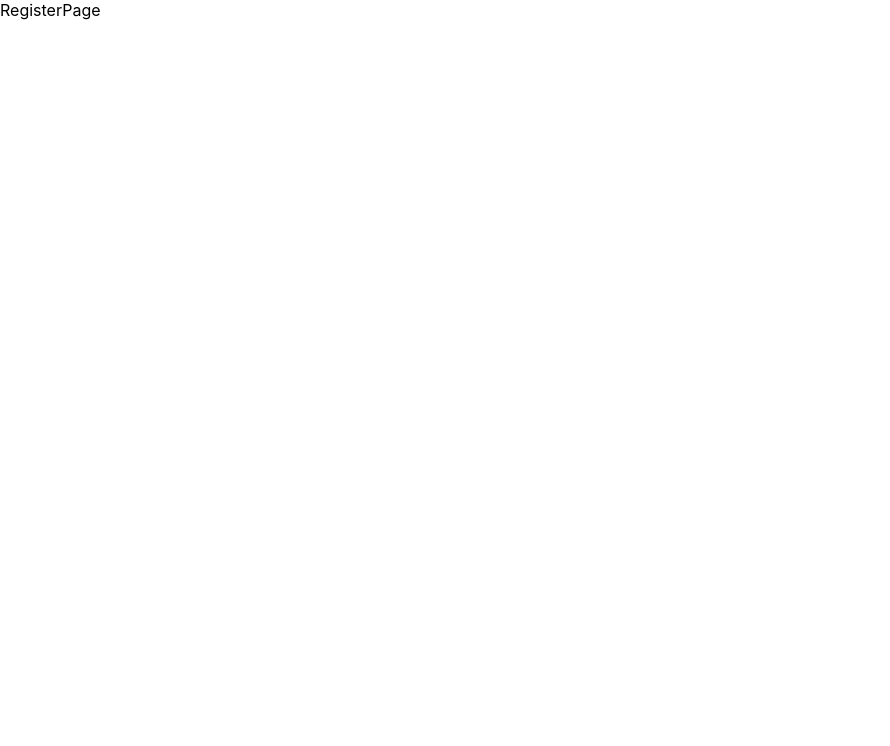
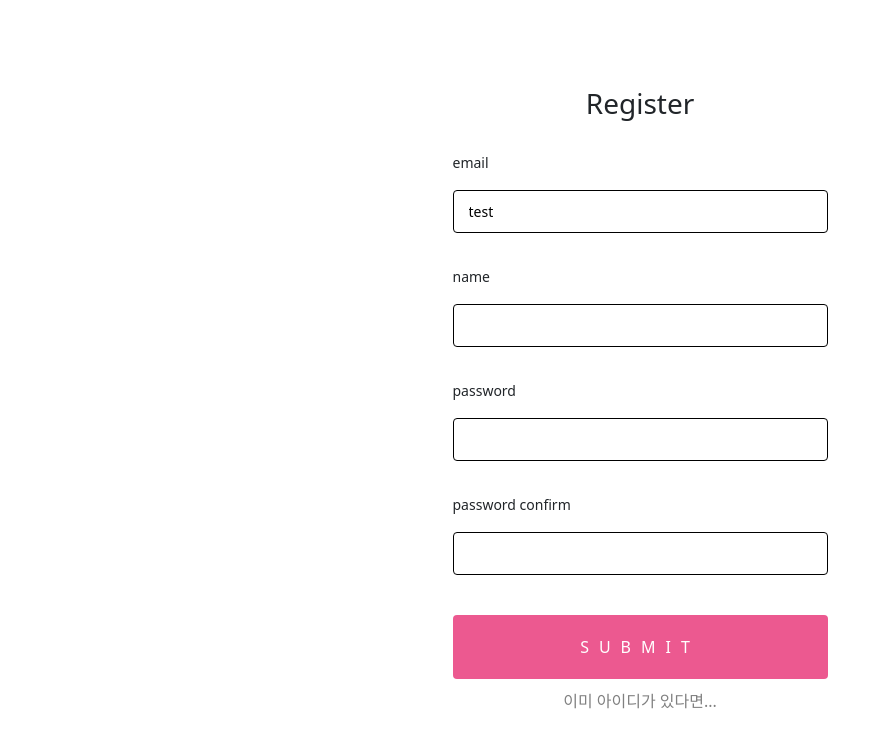
Before and after one commit to fmdliveHJ/CloneCodefirebaseChat, a React (Create React App) app: page /register in a window 1280 px wide. Shown: the top 746 px of the page, without its empty margins (0-890 px from the left). Built offline with nearby package versions, Linux system fonts and the light colour scheme.

Commit message:
form 화면 설정

```diff
--- a/package.json
+++ b/package.json
@@ -6,9 +6,12 @@
     "@testing-library/jest-dom": "^5.14.1",
     "@testing-library/react": "^13.0.0",
     "@testing-library/user-event": "^13.2.1",
+    "bootstrap": "^5.2.3",
     "firebase": "^9.16.0",
     "react": "^18.2.0",
+    "react-bootstrap": "^2.7.0",
     "react-dom": "^18.2.0",
+    "react-icons": "^4.7.1",
     "react-redux": "^8.0.5",
     "react-router-dom": "^6.8.0",
     "react-scripts": "5.0.1",
--- a/src/components/RegisterPage/RegisterPage.js
+++ b/src/components/RegisterPage/RegisterPage.js
@@ -1,7 +1,32 @@
 import React from "react";
+import { Link } from "react-router-dom";
 
 const RegisterPage = () => {
-  return <div>RegisterPage</div>;
+  return (
+    <div className="register">
+      <div style={{ textAlign: "center" }}>
+        <h3>Register</h3>
+      </div>
+      <form>
+        <label>email</label>
+        <input defaultValue="test" name="email" type="email" />
+        <label>name</label>
+        <input name="name" type="text" />
+        <label>password</label>
+        <input name="password" type="password" />
+        <label>password confirm</label>
+        <input name="password_confirm" type="pasword" />
+        {/* {...register("exampleRequired", { required: true })}  */}
+
+        {/* {errors.exampleRequired && <p>This field is required</p>} */}
+
+        <input type="submit" />
+      </form>
+      <Link to="/login" style={{ color: "gray", textDecoration: "none" }}>
+        이미 아이디가 있다면...
+      </Link>
+    </div>
+  );
 };
 
 export default RegisterPage;
--- a/src/index.css
+++ b/src/index.css
@@ -1,13 +1,142 @@
 body {
   margin: 0;
-  font-family: -apple-system, BlinkMacSystemFont, 'Segoe UI', 'Roboto', 'Oxygen',
-    'Ubuntu', 'Cantarell', 'Fira Sans', 'Droid Sans', 'Helvetica Neue',
+  font-family: -apple-system, BlinkMacSystemFont, "Segoe UI", "Roboto", "Oxygen",
+    "Ubuntu", "Cantarell", "Fira Sans", "Droid Sans", "Helvetica Neue",
     sans-serif;
   -webkit-font-smoothing: antialiased;
   -moz-osx-font-smoothing: grayscale;
 }
 
 code {
-  font-family: source-code-pro, Menlo, Monaco, Consolas, 'Courier New',
+  font-family: source-code-pro, Menlo, Monaco, Consolas, "Courier New",
     monospace;
 }
+
+body {
+  background: #0e101c;
+  font-family: -apple-system, BlinkMacSystemFont, "Segoe UI", "Roboto", "Oxygen",
+    "Ubuntu", "Cantarell", "Fira Sans", "Droid Sans", "Helvetica Neue",
+    sans-serif;
+}
+
+form {
+  margin: 0 auto;
+  width: 375px;
+}
+
+h1 {
+  font-weight: 100;
+  color: white;
+  text-align: center;
+  padding-bottom: 10px;
+  border-bottom: 1px solid rgb(79, 98, 148);
+}
+
+.form {
+  background: #0e101c;
+  max-width: 400px;
+  margin: 0 auto;
+}
+
+p {
+  color: #bf1650;
+}
+
+p::before {
+  display: inline;
+  content: "⚠ ";
+}
+.register {
+  display: flex;
+  align-items: center;
+  justify-content: center;
+  height: 100vh;
+  flex-direction: column;
+}
+.register input {
+  display: block;
+  box-sizing: border-box;
+  width: 100%;
+  border-radius: 4px;
+  border: 1px solid #000;
+  padding: 10px 15px;
+  margin-bottom: 10px;
+  font-size: 14px;
+}
+
+label {
+  line-height: 2;
+  text-align: left;
+  display: block;
+  margin-bottom: 13px;
+  margin-top: 20px;
+  font-size: 14px;
+  font-weight: 200;
+}
+
+button[type="submit"],
+input[type="submit"] {
+  background: #ec5990;
+  color: white;
+  text-transform: uppercase;
+  border: none;
+  margin-top: 40px;
+  padding: 20px;
+  font-size: 16px;
+  font-weight: 100;
+  letter-spacing: 10px;
+}
+
+button[type="submit"]:hover,
+input[type="submit"]:hover {
+  background: #bf1650;
+}
+
+button[type="submit"]:active,
+input[type="button"]:active,
+input[type="submit"]:active {
+  transition: 0.3s all;
+  transform: translateY(3px);
+  border: 1px solid transparent;
+  opacity: 0.8;
+}
+
+input:disabled {
+  opacity: 0.4;
+}
+
+input[type="button"]:hover {
+  transition: 0.3s all;
+}
+
+button[type="submit"],
+input[type="button"],
+input[type="submit"] {
+  -webkit-appearance: none;
+}
+
+button[type="button"] {
+  display: block;
+  appearance: none;
+  background: #333;
+  color: white;
+  border: none;
+  text-transform: uppercase;
+  padding: 10px 20px;
+  border-radius: 4px;
+}
+
+hr {
+  margin-top: 30px;
+}
+
+button {
+  display: block;
+  appearance: none;
+  margin-top: 40px;
+  border: 1px solid #333;
+  margin-bottom: 20px;
+  text-transform: uppercase;
+  padding: 10px 20px;
+  border-radius: 4px;
+}
--- a/src/index.js
+++ b/src/index.js
@@ -9,6 +9,7 @@
 import promiseMiddleware from "redux-promise";
 import ReduxThunk from "redux-thunk";
 import Reducer from "./redux/reducers";
+import "bootstrap/dist/css/bootstrap.min.css";
 
 const createStoreWithMiddleware = applyMiddleware(
   promiseMiddleware,
```
Also changed, not shown: 1 other file (tests, documents, lock files or other folders).
